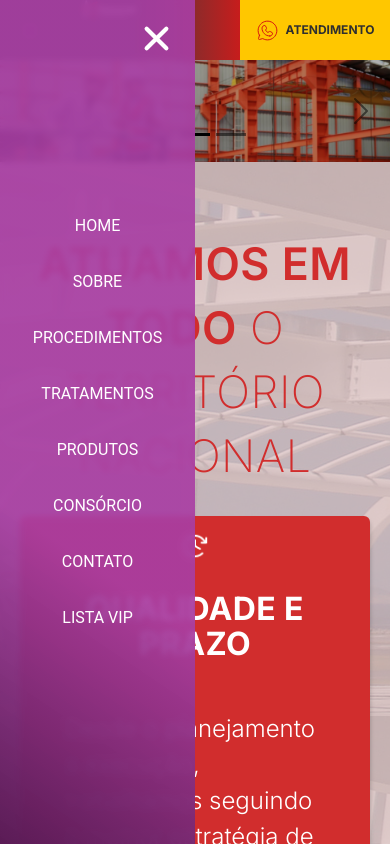
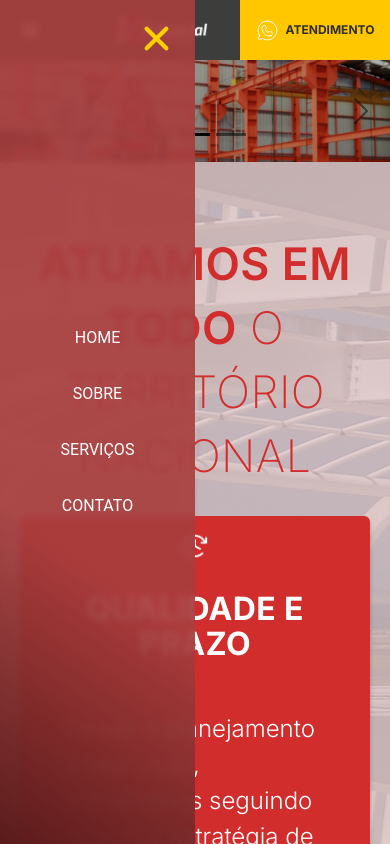
Before and after one commit to walttoncoelho/PotencialEstruturas, a React (Create React App) app: page /home in a window 390 px wide. Both pictures are taken after a click on the icon 30 px from the left and 30 px from the top of the page. Shown: the top 844 px of the page. Built offline with nearby package versions, Linux system fonts and the light colour scheme.

Commit message:
Ajuste menu mobile

```diff
--- a/src/components/MenuMobile/index.js
+++ b/src/components/MenuMobile/index.js
@@ -16,17 +16,12 @@ export function MenuMobile({ menuIsVisible, setMenuIsVisible }) {
 
         <a href="sobre">SOBRE</a>
 
-        <a href="servicos">PROCEDIMENTOS</a>
+        <a href="servicos">SERVIÇOS</a>
 
-        <a href="tratamentos">TRATAMENTOS</a>
-
-        <a href="produtos">PRODUTOS</a>
-
-        <a href="consorcio">CONSÓRCIO</a>
 
         <a href="contato">CONTATO</a>
 
-        <a href="listavip">LISTA VIP</a>
+
       </nav>
     </Container>
   );
--- a/src/components/MenuMobile/styles.jsx
+++ b/src/components/MenuMobile/styles.jsx
@@ -18,8 +18,8 @@ export const Container = styled.section`
 
   background: linear-gradient(
     34deg,
-    #5a1b55 0%,
-    rgba(168, 62, 163, 0.918) 35%
+    #5a1b1b 0%,
+    rgba(168, 62, 62, 0.918) 35%
   );
 
   opacity: 0;
@@ -35,7 +35,8 @@ export const Container = styled.section`
     right: 1rem;
     transform: rotate(45deg);
     transition: 0.7s;
-    fill: #fff;
+    fill: #ffd000;
+
   }
 
   nav {
--- a/src/components/NavBar/index.jsx
+++ b/src/components/NavBar/index.jsx
@@ -19,22 +19,22 @@ export function NavBar({ setMenuIsVisible }) {
           >
             <path
               d="M5 16H27"
-              stroke="#8D3286"
-              stroke-width="2"
+
+
               stroke-linecap="round"
               stroke-linejoin="round"
             />
             <path
               d="M5 8H27"
-              stroke="#8D3286"
-              stroke-width="2"
+
+
               stroke-linecap="round"
               stroke-linejoin="round"
             />
             <path
               d="M5 24H27"
-              stroke="#8D3286"
-              stroke-width="2"
+
+
               stroke-linecap="round"
               stroke-linejoin="round"
             />
--- a/src/components/NavBar/styles.jsx
+++ b/src/components/NavBar/styles.jsx
@@ -6,6 +6,7 @@ export const Container = styled.nav`
 
 export const Logo = styled.nav`
   position: relative;
+  margin: auto;
   display: flex;
   align-items: center;
   justify-content: center;
@@ -15,7 +16,11 @@ export const Logo = styled.nav`
   img {
     width: 100%;
     height: 100%;
-    object-fit: contain;
+
+    @media (max-width: 680px) {
+      width: 60%;
+      }
+
   }
 `;
 
@@ -33,6 +38,10 @@ export const Grid = styled.div`
     padding: 10px;
     margin-left: 25px;
   }
+
+  @media (max-width: 680px) {
+    background: linear-gradient(to right, #3d3d3c, #3d3d3c, #3d3d3c, #2c2c2c);
+      }
 `;
 
 export const Grid1 = styled.nav`
@@ -40,8 +49,8 @@ export const Grid1 = styled.nav`
   width: 100%;
   align-items: flex-start;
 
-  @media (max-width: 700px) {
-    width: 100%;
+  @media (max-width: 680px) {
+   display: none;
   }
 
   section {
@@ -55,7 +64,7 @@ export const Grid1 = styled.nav`
     img {
       width: 30px;
       @media (max-width: 700px) {
-        width: 20px;
+        display: none;
       }
     }
 
@@ -65,7 +74,7 @@ export const Grid1 = styled.nav`
       display: flex;
       height: 60px;
 
-      @media (max-width: 700px) {
+      @media (max-width: 680px) {
         display: none;
       }
 
@@ -133,7 +142,7 @@ export const Grid1 = styled.nav`
 
           ul {
             display: none;
-            background-color: #34bd7d;
+
           }
           &:hover ul {
             position: absolute;
@@ -161,11 +170,10 @@ export const Grid1 = styled.nav`
             margin: auto;
             display: flex;
             width: 100%;
-            background-color: #faf6f1;
             border: solid 1px #f3f3f3;
 
             a {
-              color: #087741;
+
               font-size: 13px;
               align-items: center;
 
@@ -206,7 +214,7 @@ export const Grid1 = styled.nav`
         text-decoration: none;
         align-items: center;
         color: #fff;
-        background-color: #8d3286;
+        background-color: #328d37;
       }
 
       @media (max-width: 900px) {
@@ -237,7 +245,7 @@ export const Grid2 = styled.div`
   svg {
     width: 25px;
     margin-left: 5px;
-    stroke: #d41010;
+    stroke: #ffffff;
   }
 `;
 
@@ -256,8 +264,9 @@ export const Hamburger = styled.div`
   svg {
     width: 25px;
     height: 25px;
-    stroke: #ff0000;
-    fill: #ff0000;
+    stroke: #ffffff;
+    stroke-width: 4px;
+    fill: #ffffff;
   }
 `;
 
```
